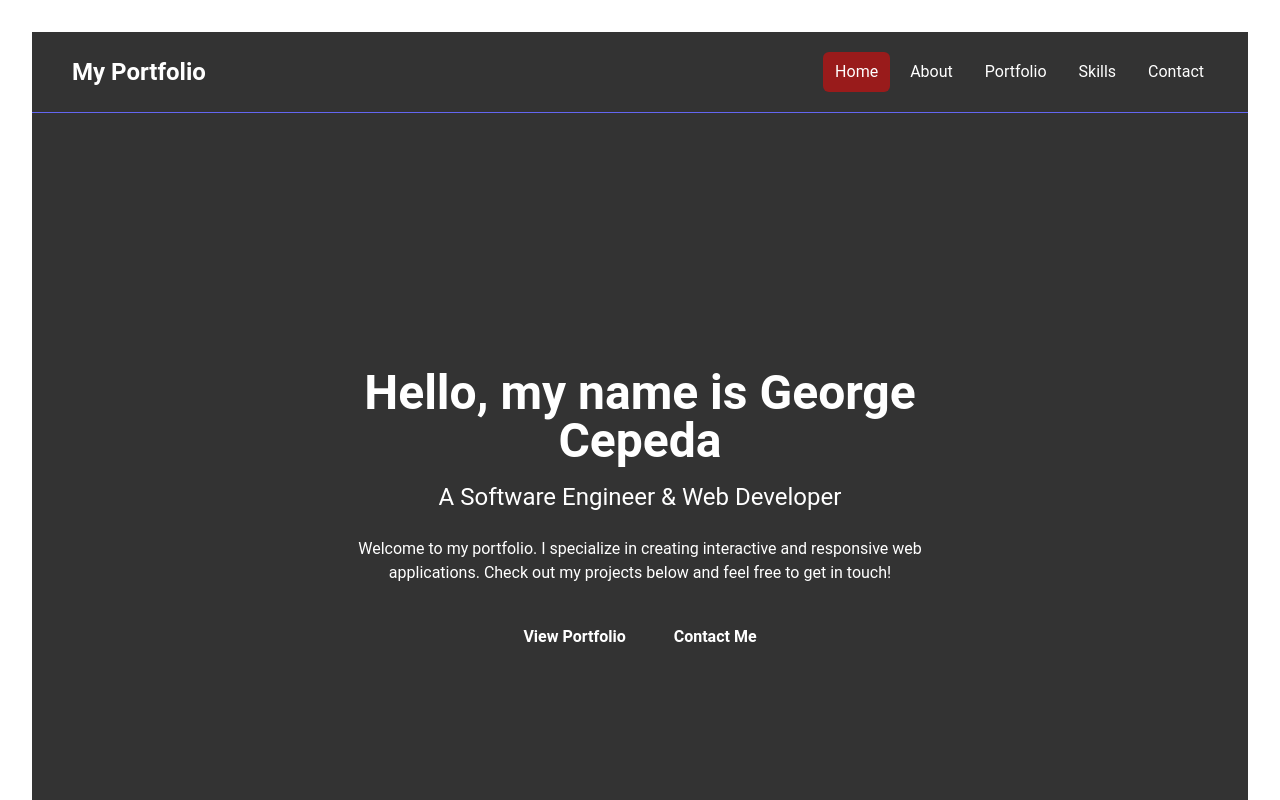
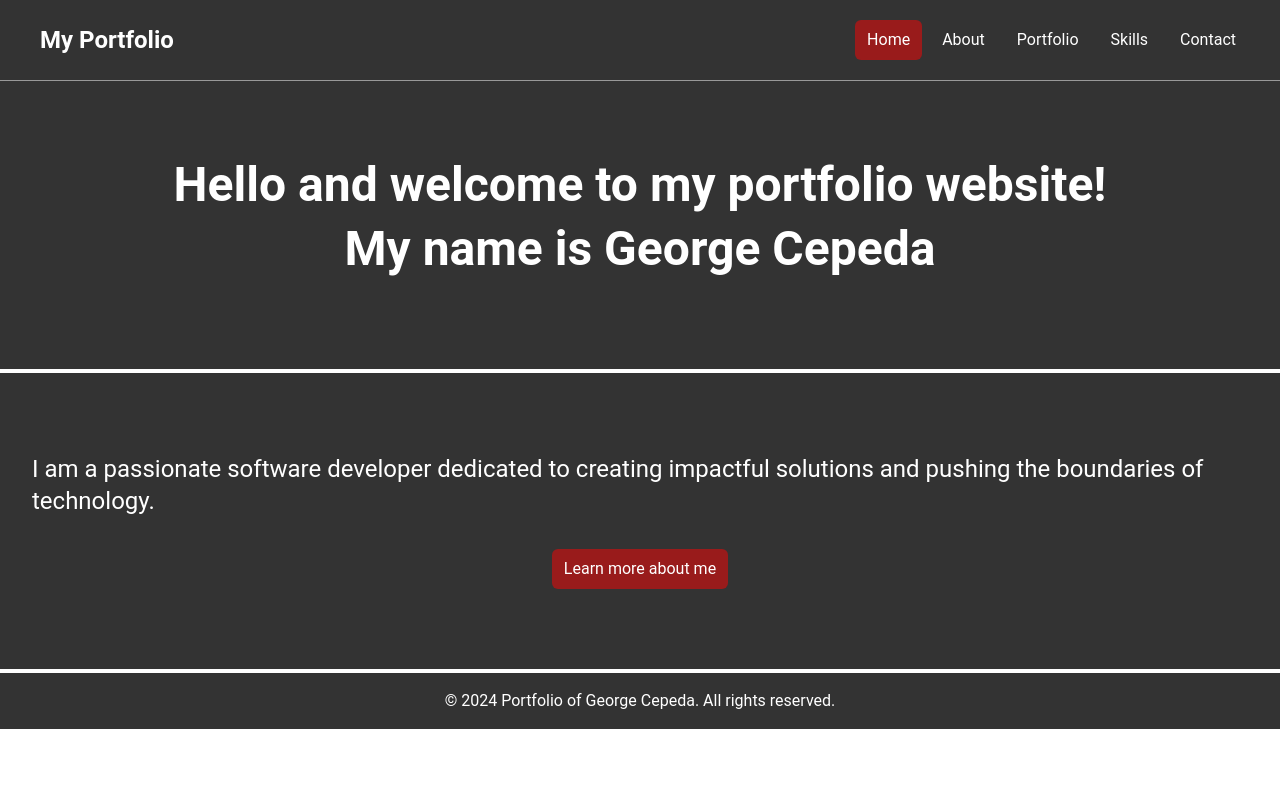
Before and after one commit to GeorgeCepeda/GeorgeCepeda.github.io, a React (Vite) app: page / in a window 1280 px wide. Shown: the top 800 px of the page. Built offline with nearby package versions, Linux system fonts and the light colour scheme.

Commit message:
Added about me page and modified layout.

```diff
--- a/src/App.jsx
+++ b/src/App.jsx
@@ -3,13 +3,11 @@ import {Route,
   createBrowserRouter,
   createRoutesFromElements,
   RouterProvider} from 'react-router-dom'
-import reactLogo from './assets/react.svg'
-import viteLogo from '/vite.svg'
-import './App.css'
 import MainLayout from './layout/MainLayout'
 import Homepage from './pages/Homepage'
 import NotFoundPage from './pages/NotFoundPage'
 import UnderConstructionPage from './pages/UnderConstructionPage'
+import AboutMePage from './pages/AboutMePage'
 
 function App() {
   const [count, setCount] = useState(0)
@@ -18,7 +16,10 @@ function App() {
     createRoutesFromElements(
       <Route path='/' element={<MainLayout />}>
         <Route index element={<Homepage /> } />
-        <Route path='/about' element={<UnderConstructionPage />} />
+        <Route path='/about' element={<AboutMePage />} />
+        <Route path='/portfolio' element={<UnderConstructionPage />} />
+        <Route path='/skills' element={<UnderConstructionPage />} />
+        <Route path='/contact' element={<UnderConstructionPage />} />
         <Route path='*' element={ <NotFoundPage /> } />
       </Route>
     )
--- /dev/null
+++ b/src/components/AboutMe.jsx
@@ -0,0 +1,36 @@
+import React from 'react'
+import {Link} from 'react-router-dom';
+
+const AboutMe = ({isAboutMe = false}) => {
+  return (
+    <section className="bg-grayish text-white py-20 mb-1">
+      <div className="max-w-7xl mx-auto px-4 sm:px-6 lg:px-8 flex flex-col items-center">
+
+        {isAboutMe ? (
+        <section>
+            <h1 className="text-5xl font-bold mb-4">About Me</h1>
+            <p className="text-2xl mb-6">Hello there! My name is George Cepeda, I am a Software Developer based in Melrose Park Illinois.</p>
+            <p className="text-2xl mb-6">Throughout my career, I've specialized in designing and building robust IT infrastructures that underpin software applications. From architecting scalable microservices to implementing continuous integration and delivery pipelines, I've leveraged a variety of tools and technologies to streamline development workflows and drive operational efficiency. </p>
+            <p className="text-2xl mb-6">My expertise spans a wide range of technologies, including Kubernetes, Docker, Helm, and SQL. I've used these tools extensively to deploy and manage containerized applications, optimize database performance, and ensure the reliability and scalability of software systems. </p>
+            <p className="text-2xl mb-6">In addition to infrastructure work, I'm proficient in backend development using SQL and Python. I enjoy designing and implementing efficient database schemas, writing complex queries, and building scalable backend services with Python frameworks like Django.</p>
+            <p className="text-2xl mb-6">In 2019 I Graduated from the University of Illinois at Chicago, earning my Bachelor of Science in Computer Science.</p>
+            <p className="text-2xl mb-6">Outside of work, I'm passionate about video games, I love programming my own games in C# using the Unity Engine. </p>
+            <p className="text-2xl mb-6">I'm always eager to tackle new challenges and collaborate on exciting projects, so feel free to reach out if you'd like to connect or discuss potential opportunities!</p>
+        </section>
+        ):
+        (
+            <section className='flex flex-col items-center'>
+                <p className="text-2xl mb-4">I am a passionate software developer dedicated to creating impactful solutions and pushing the boundaries of technology.</p>
+                <Link
+                    to='/about'
+                    className='text-white bg-red-800 hover:bg-redish rounded-md px-3 py-2 mt-4'>
+                    Learn more about me
+                </Link>
+            </section>
+        )}
+      </div>
+    </section>
+  )
+}
+
+export default AboutMe
--- a/src/components/Hero.jsx
+++ b/src/components/Hero.jsx
@@ -2,20 +2,11 @@ import React from 'react'
 
 const Hero = () => {
   return (
-    <section className="bg-grayish text-white h-screen flex flex-col justify-center items-center text-center">
-      <div className="max-w-xl">
-        <h1 className="text-5xl font-bold mb-4">Hello, my name is George Cepeda</h1>
-        <p className="text-2xl mb-6">A Software Engineer & Web Developer</p>
-        <p className="mb-8">
-          Welcome to my portfolio. I specialize in creating interactive and responsive web applications. Check out my projects below and feel free to get in touch!
-        </p>
-        <div>
-          <button className="bg-accent hover:bg-accent-dark text-white font-bold py-2 px-4 rounded mr-4">
-            View Portfolio
-          </button>
-          <button className="bg-accent hover:bg-accent-dark text-white font-bold py-2 px-4 rounded">
-            Contact Me
-          </button>
+    <section className="bg-grayish text-white py-20 mb-1">
+      <div className="max-w-7xl mx-auto px-4 sm:px-6 lg:px-8 flex flex-col items-center">
+        <div className="text-center">
+        <h1 className="text-5xl font-bold mb-4">Hello and welcome to my portfolio website!</h1>
+        <h1 className="text-5xl font-bold mb-4">My name is George Cepeda</h1>
         </div>
       </div>
     </section>
--- a/src/components/Navbar.jsx
+++ b/src/components/Navbar.jsx
@@ -6,7 +6,7 @@ const Navbar = () => {
     'text-white bg-red-800 hover:bg-redish-light hover:text-white rounded-md px-3 py-2' :
     'text-white hover:bg-gray-900 hover:text-white rounded-md px-3 py-2';
     return (
-        <nav className="bg-grayish border-b border-indigo-500">
+        <nav className="bg-grayish border-b border-grayish-light">
       <div className="mx-auto max-w-7xl px-2 sm:px-6 lg:px-8">
         <div className="flex h-20 items-center justify-between">
           <div
--- /dev/null
+++ b/src/pages/AboutMePage.jsx
@@ -0,0 +1,10 @@
+import React from 'react'
+import AboutMe from '../components/AboutMe'
+
+const AboutMePage = () => {
+  return (
+    <AboutMe isAboutMe={true}/>
+  )
+}
+
+export default AboutMePage
--- a/src/pages/Homepage.jsx
+++ b/src/pages/Homepage.jsx
@@ -1,13 +1,12 @@
 import React from 'react'
 import Hero from '../components/Hero'
+import AboutMe from '../components/AboutMe'
 
 const Homepage = () => {
   return (
     <div>
       <Hero />
-      <div>
-        Oh would you look at that its a website all about Me!
-      </div>
+      <AboutMe />
     </div>
 
   )
```
